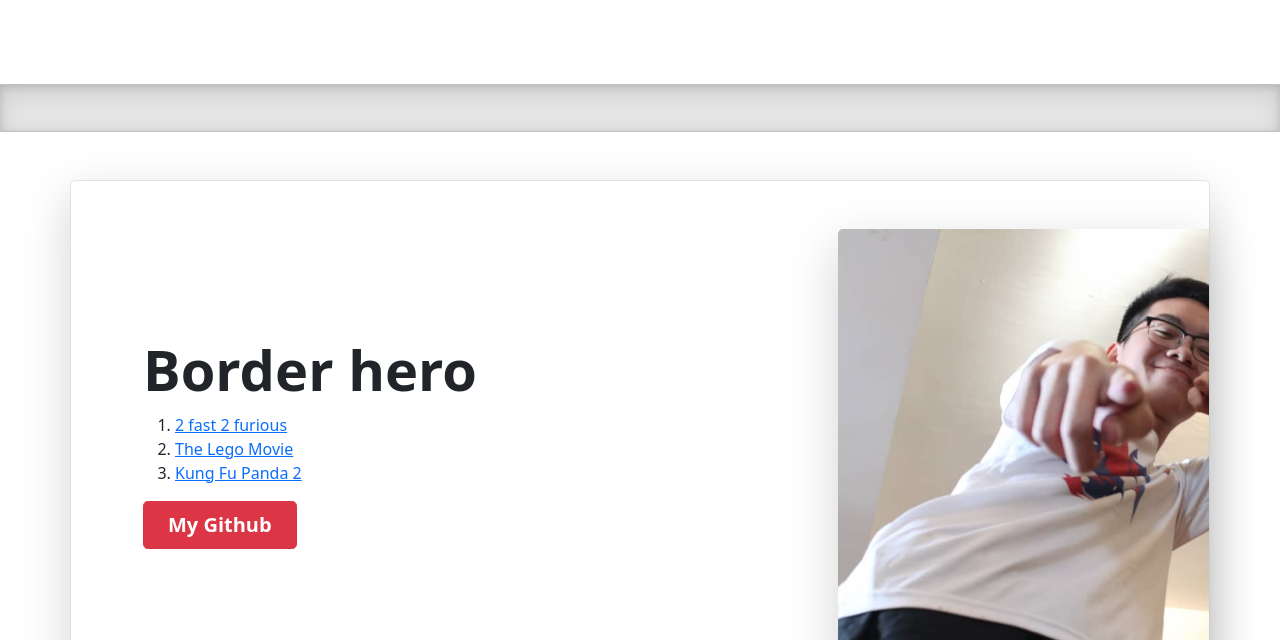
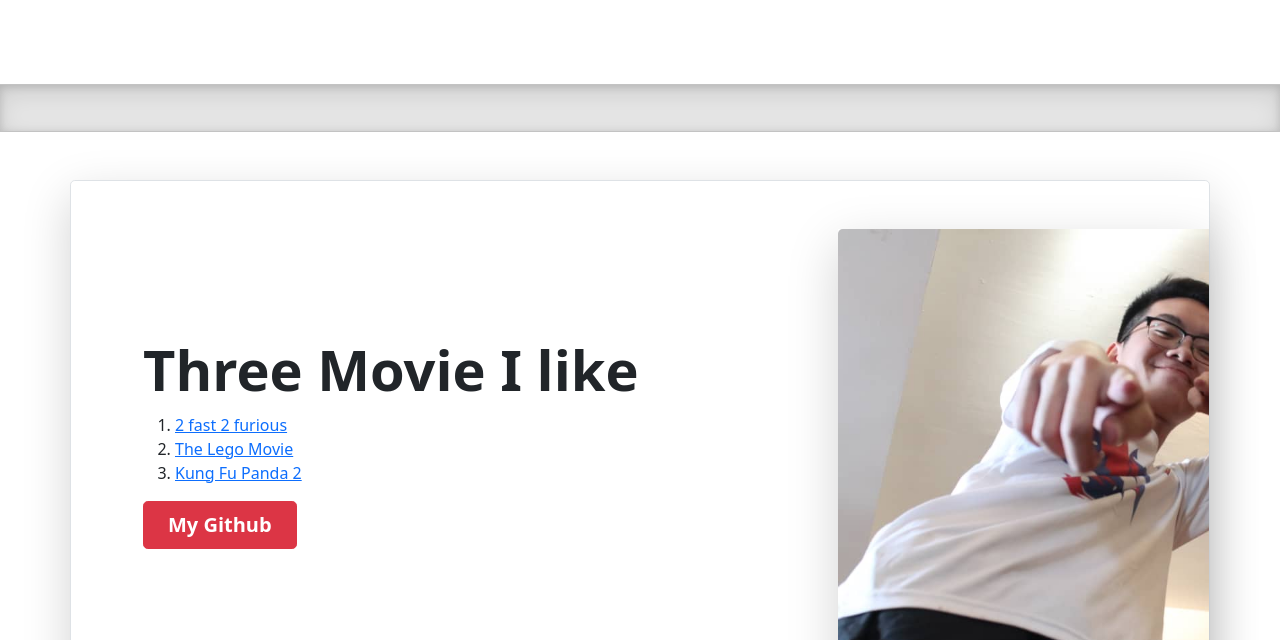
Before and after one commit to HongShie/Web-Design, a plain HTML site: page Week 4/Lab Exercise/index.html in a window 1280 px wide. Shown: the part 460-1100 px from the top of the page. Drawn offline with Linux system fonts and the light colour scheme; files whose address does not match are found by name.

Commit message:
Update index.html

```diff
--- a/Week 4/Lab Exercise/index.html
+++ b/Week 4/Lab Exercise/index.html
@@ -74,7 +74,7 @@
         >
           <div class="col-lg-7 p-3 p-lg-5 pt-lg-3">
             <h1 class="display-4 fw-bold lh-1">
-              Border hero
+              Three Movie I like
             </h1>
             <p class="lead">
               <ol type = "1">
```
